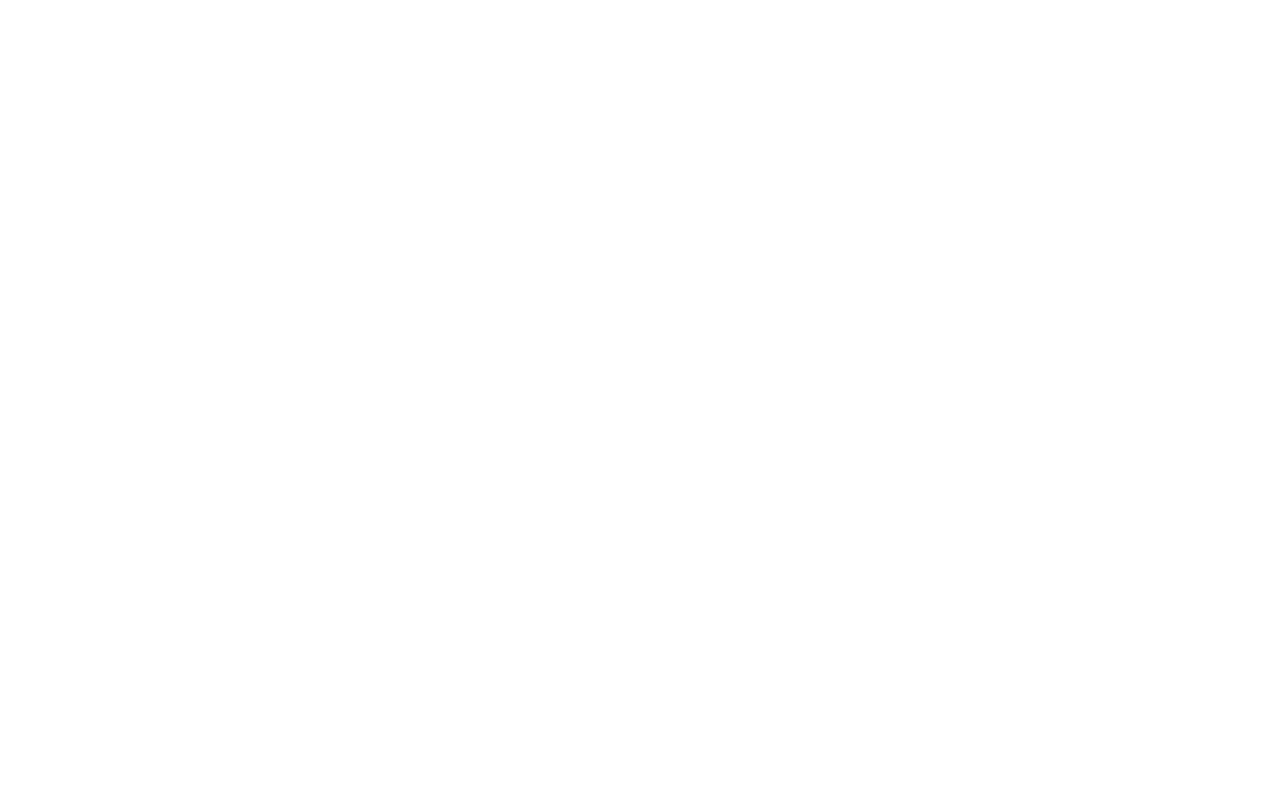
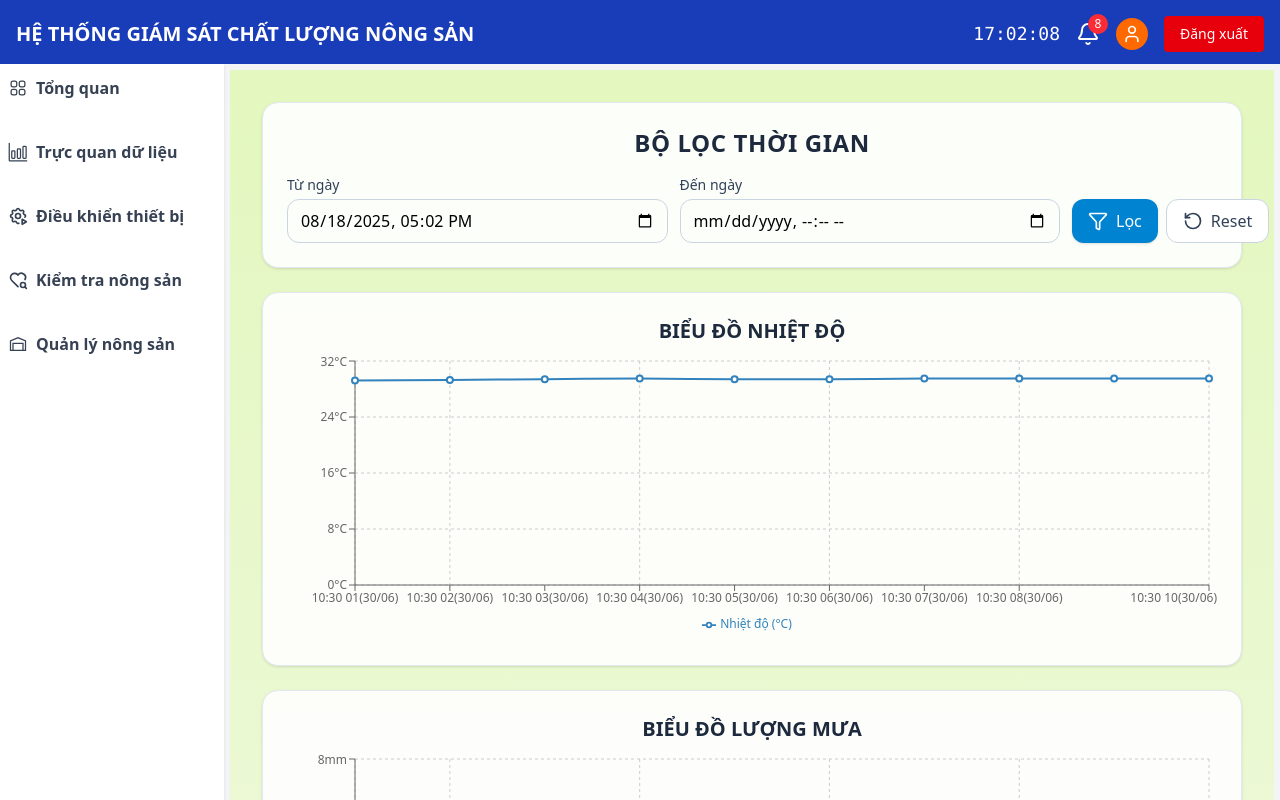
Before and after one commit to vutran3/kltn_client, a React (Vite) app: page /metric-visualizer in a window 1280 px wide. Before the commit this address had no page. Shown: the top 800 px of the page. Built offline with nearby package versions, Linux system fonts and the light colour scheme.

Commit message:
feat: implement basic metric visualization screen

```diff
--- a/package.json
+++ b/package.json
@@ -18,6 +18,7 @@
     "react-dom": "^19.1.1",
     "react-icons": "^5.5.0",
     "react-router-dom": "^6.16.0",
+    "recharts": "^3.1.2",
     "tailwind-merge": "^3.3.1",
     "tailwindcss": "^4.1.11"
   },
--- a/src/App.jsx
+++ b/src/App.jsx
@@ -1,12 +1,14 @@
 import Layout from "./components/layout/Layout";
 import Home from "./pages/Home";
 import { Route, Routes } from "react-router-dom";
+import MetricVisualizer from "./pages/MetricVisualizer";
 
 function App() {
     return (
         <Routes>
             <Route element={<Layout />}>
                 <Route index element={<Home />} />
+                <Route path="/metric-visualizer" element={<MetricVisualizer/>} />
             </Route>
         </Routes>
     );
--- /dev/null
+++ b/src/components/data_visualization/Card.jsx
@@ -0,0 +1,12 @@
+import React from "react";
+
+export default function Card({ title, children }) {
+  return (
+    <div className="rounded-2xl bg-white/90 shadow p-4 md:p-6 border border-slate-200">
+      <h3 className="text-center text-lg md:text-xl font-semibold text-slate-800 mb-2">
+        {title}
+      </h3>
+      <div className="mt-2">{children}</div>
+    </div>
+  );
+}
--- /dev/null
+++ b/src/components/data_visualization/MetricChart.jsx
@@ -0,0 +1,51 @@
+import React from "react";
+import Card from "./Card";
+import {
+  ResponsiveContainer,
+  LineChart,
+  Line,
+  AreaChart,
+  Area,
+  XAxis,
+  YAxis,
+  CartesianGrid,
+  Tooltip,
+  Legend,
+} from "recharts";
+
+/**
+ * Generic chart component for time-series data
+ * Props:
+ * - title: card title
+ * - type: "line" | "area"
+ * - data: array of { time: string, ...series }
+ * - series: [{ key: "temp", name: "Nhiệt độ (°C)" }] (supports multi-series)
+ * - yUnit: string (e.g. "°C", "mm")
+ * - height: number (px)
+ */
+export default function MetricChart({ title, type = "line", data, series = [], yUnit = "", height = 280 }) {
+  const Chart = type === "area" ? AreaChart : LineChart;
+
+  return (
+    <Card title={title}>
+      <div style={{ height }}>
+        <ResponsiveContainer width="100%" height="100%">
+          <Chart data={data} margin={{ left: 8, right: 8, top: 8, bottom: 8 }}>
+            <CartesianGrid strokeDasharray="3 3" />
+            <XAxis dataKey="time" tick={{ fontSize: 12 }} />
+            <YAxis unit={yUnit} tick={{ fontSize: 12 }} domain={[0, "auto"]} />
+            <Tooltip formatter={(v, k) => [`${v} ${yUnit}`.trim(), k]} />
+            <Legend wrapperStyle={{ fontSize: 12 }} />
+            {series.map((s) =>
+              type === "area" ? (
+                <Area key={s.key} type="monotone" dataKey={s.key} name={s.name} strokeWidth={2} fillOpacity={0.2} />
+              ) : (
+                <Line key={s.key} type="monotone" dataKey={s.key} name={s.name} dot={{ r: 3 }} strokeWidth={2} />
+              )
+            )}
+          </Chart>
+        </ResponsiveContainer>
+      </div>
+    </Card>
+  );
+}
--- /dev/null
+++ b/src/components/data_visualization/TimeFilter.jsx
@@ -0,0 +1,64 @@
+import React, { useState } from "react";
+import { Filter, RotateCcw } from "lucide-react";
+
+export default function TimeFilter({ onFilter, onReset }) {
+  const [from, setFrom] = useState(() => new Date().toISOString().slice(0, 16));
+  const [to, setTo] = useState("");
+
+return (
+    <div className="w-full rounded-2xl bg-white/90 shadow p-4 md:p-6 border border-slate-200">
+        <h2 className="text-center text-xl md:text-2xl font-semibold tracking-wide text-slate-800">
+            BỘ LỌC THỜI GIAN
+        </h2>
+
+        <div className="mt-4 grid grid-cols-1 md:grid-cols-2 lg:grid-cols-12 gap-3 items-end">
+
+            <div className="lg:col-span-5">
+                <label className="block text-sm font-medium text-slate-700 mb-1">Từ ngày</label>
+                <input
+                    type="datetime-local"
+                    value={from}
+                    onChange={(e) => setFrom(e.target.value)}
+                    className="w-full h-11 rounded-xl border border-slate-300 px-3 outline-none focus:ring-2 focus:ring-sky-400"
+                />
+            </div>
+
+            <div className="lg:col-span-5">
+                <label className="block text-sm font-medium text-slate-700 mb-1">Đến ngày</label>
+                <input
+                    type="datetime-local"
+                    value={to}
+                    onChange={(e) => setTo(e.target.value)}
+                    placeholder="dd/mm/yyyy --:-- --"
+                    className="w-full h-11 rounded-xl border border-slate-300 px-3 outline-none focus:ring-2 focus:ring-sky-400"
+                />
+            </div>
+
+            <div className="lg:col-span-2">
+                <div className="flex gap-2">
+                    <button
+                        onClick={() => onFilter(from, to)}
+                        className="flex-1 inline-flex items-center justify-center h-11 px-4 rounded-xl bg-sky-600 text-white font-medium shadow-sm hover:bg-sky-700 active:bg-sky-800 transition-colors"
+                    >
+                        <Filter className="w-5 h-5 mr-2" />
+                        Lọc
+                    </button>
+
+                    <button
+                        onClick={() => {
+                            setTo("");
+                            const f = new Date().toISOString().slice(0, 16);
+                            setFrom(f);
+                            onReset && onReset();
+                        }}
+                        className="flex-1 inline-flex items-center justify-center h-11 px-4 rounded-xl bg-white text-slate-700 border border-slate-300 font-medium hover:bg-slate-50 active:bg-slate-100 transition-colors"
+                    >
+                        <RotateCcw className="w-5 h-5 mr-2" />
+                        Reset
+                    </button>
+                </div>
+            </div>
+        </div>
+    </div>
+);
+}
--- a/src/components/layout/Sidebar.jsx
+++ b/src/components/layout/Sidebar.jsx
@@ -14,7 +14,7 @@
     {
         Icon: IoBarChartOutline,
         name: "Trực quan dữ liệu",
-        link: "/"
+        link: "/metric-visualizer"
     },
     {
         Icon: TbAutomation,
--- /dev/null
+++ b/src/pages/MetricVisualizer.jsx
@@ -0,0 +1,53 @@
+import React, { useState } from "react";
+import TimeFilter from "../components/data_visualization/TimeFilter";
+import MetricChart from "../components/data_visualization/MetricChart";
+
+function makeDemoData(label = "10:30") {
+  const points = 10;
+  const series = [];
+  let t = 29.2; let r = 5.6;
+  for (let i = 0; i < points; i++) {
+    t += (Math.random() - 0.5) * 0.2;
+    r += (Math.random() - 0.5) * 0.1;
+    const time = `${label} ${(i + 1).toString().padStart(2, "0")}(30/06)`;
+    series.push({ time, temp: Number(t.toFixed(1)), rain: Number(r.toFixed(2)) });
+  }
+  return series;
+}
+
+export default function MetricVisualizer() {
+  const [data, setData] = useState(makeDemoData());
+
+  const handleFilter = (from) => {
+    const label = new Date(from || Date.now()).toLocaleTimeString("vi-VN", {
+      hour: "2-digit", minute: "2-digit", hour12: false,
+    });
+    setData(makeDemoData(label));
+  };
+
+  return (
+    <div className="min-h-screen w-full bg-gradient-to-b from-lime-200/60 to-lime-100/60 p-4 md:p-8">
+      <div className="mx-auto max-w-6xl space-y-6">
+        <TimeFilter onFilter={handleFilter} onReset={() => setData(makeDemoData())} />
+
+        <MetricChart
+          title="BIỂU ĐỒ NHIỆT ĐỘ"
+          type="line"
+          data={data}
+          series={[{ key: "temp", name: "Nhiệt độ (°C)" }]}
+          yUnit="°C"
+          height={288}
+        />
+
+        <MetricChart
+          title="BIỂU ĐỒ LƯỢNG MƯA"
+          type="line"
+          data={data}
+          series={[{ key: "rain", name: "Lượng mưa (mm)" }]}
+          yUnit="mm"
+          height={288}
+        />
+      </div>
+    </div>
+  );
+}
```
Also changed, not shown: 1 other file (tests, documents, lock files or other folders).
